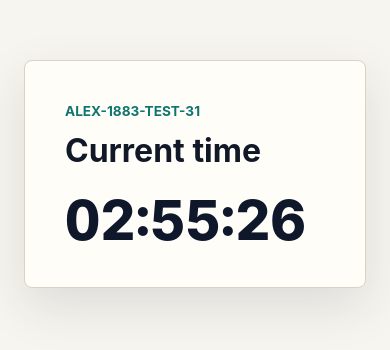
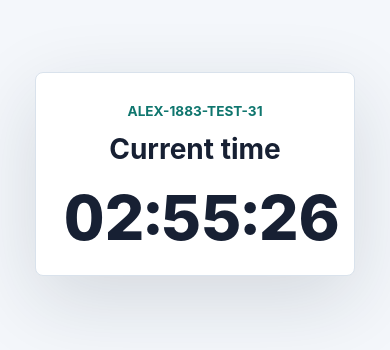
Before and after one commit to mtplayground/alex-1883-test-31, a website built with Vite: page index.html in a window 390 px wide. Shown: the part 248-598 px from the top of the page. Built offline with nearby package versions, Linux system fonts and the light colour scheme.

Commit message:
Improve responsive clock styling
Closes #9

```diff
--- a/src/style.css
+++ b/src/style.css
@@ -1,6 +1,15 @@
 :root {
-  color: #1f2937;
-  background: #f7f5ef;
+  --page-bg: #f4f7fb;
+  --panel-bg: #ffffff;
+  --text: #172033;
+  --muted: #5f6b7a;
+  --accent: #0f766e;
+  --border: #d9e2ec;
+  --shadow: 0 24px 80px rgb(23 32 51 / 14%);
+
+  color: var(--text);
+  background: var(--page-bg);
+  color-scheme: light;
   font-family:
     Inter, ui-sans-serif, system-ui, -apple-system, BlinkMacSystemFont, "Segoe UI",
     sans-serif;
@@ -15,53 +24,60 @@
 body {
   min-width: 320px;
   min-height: 100vh;
+  min-height: 100dvh;
   margin: 0;
+  background: var(--page-bg);
 }
 
 #app {
   display: grid;
   min-height: 100vh;
+  min-height: 100dvh;
   place-items: center;
-  padding: 24px;
+  padding: clamp(20px, 5vw, 72px);
 }
 
 .clock {
-  width: min(100%, 680px);
-  padding: 40px;
-  border: 1px solid #d8d3c4;
+  width: min(100%, clamp(20rem, 64vw, 56rem));
+  padding: clamp(28px, 6vw, 80px);
+  border: 1px solid var(--border);
   border-radius: 8px;
-  background: #fffdf8;
-  box-shadow: 0 18px 50px rgb(31 41 55 / 12%);
+  background: var(--panel-bg);
+  box-shadow: var(--shadow);
+  text-align: center;
 }
 
 .eyebrow {
   margin: 0 0 12px;
-  color: #0f766e;
+  color: var(--accent);
   font-size: 0.85rem;
   font-weight: 700;
+  letter-spacing: 0;
   text-transform: uppercase;
 }
 
 h1 {
   margin: 0;
-  color: #111827;
-  font-size: clamp(2rem, 5vw, 3.75rem);
-  line-height: 1;
+  color: var(--text);
+  font-size: clamp(1.75rem, 4vw, 3.5rem);
+  line-height: 1.05;
 }
 
 .clock__readout {
   display: block;
-  margin-top: 28px;
-  color: #0f172a;
-  font-size: clamp(3rem, 14vw, 7rem);
+  margin-top: clamp(24px, 4vw, 44px);
+  color: var(--text);
+  font-size: clamp(2.75rem, 16vw, 11rem);
   font-variant-numeric: tabular-nums;
   font-weight: 800;
   line-height: 0.95;
+  letter-spacing: 0;
+  white-space: nowrap;
 }
 
 p {
   margin: 20px 0 0;
-  color: #4b5563;
+  color: var(--muted);
   font-size: 1.1rem;
   line-height: 1.6;
 }
@@ -72,3 +88,22 @@ code {
   color: #3730a3;
   padding: 0.1em 0.3em;
 }
+
+@media (prefers-color-scheme: dark) {
+  :root {
+    --page-bg: #0e1116;
+    --panel-bg: #171c24;
+    --text: #f4f7fb;
+    --muted: #a6b0be;
+    --accent: #5eead4;
+    --border: #2a3441;
+    --shadow: 0 24px 80px rgb(0 0 0 / 38%);
+
+    color-scheme: dark;
+  }
+
+  code {
+    background: #1f2a44;
+    color: #c7d2fe;
+  }
+}
```
